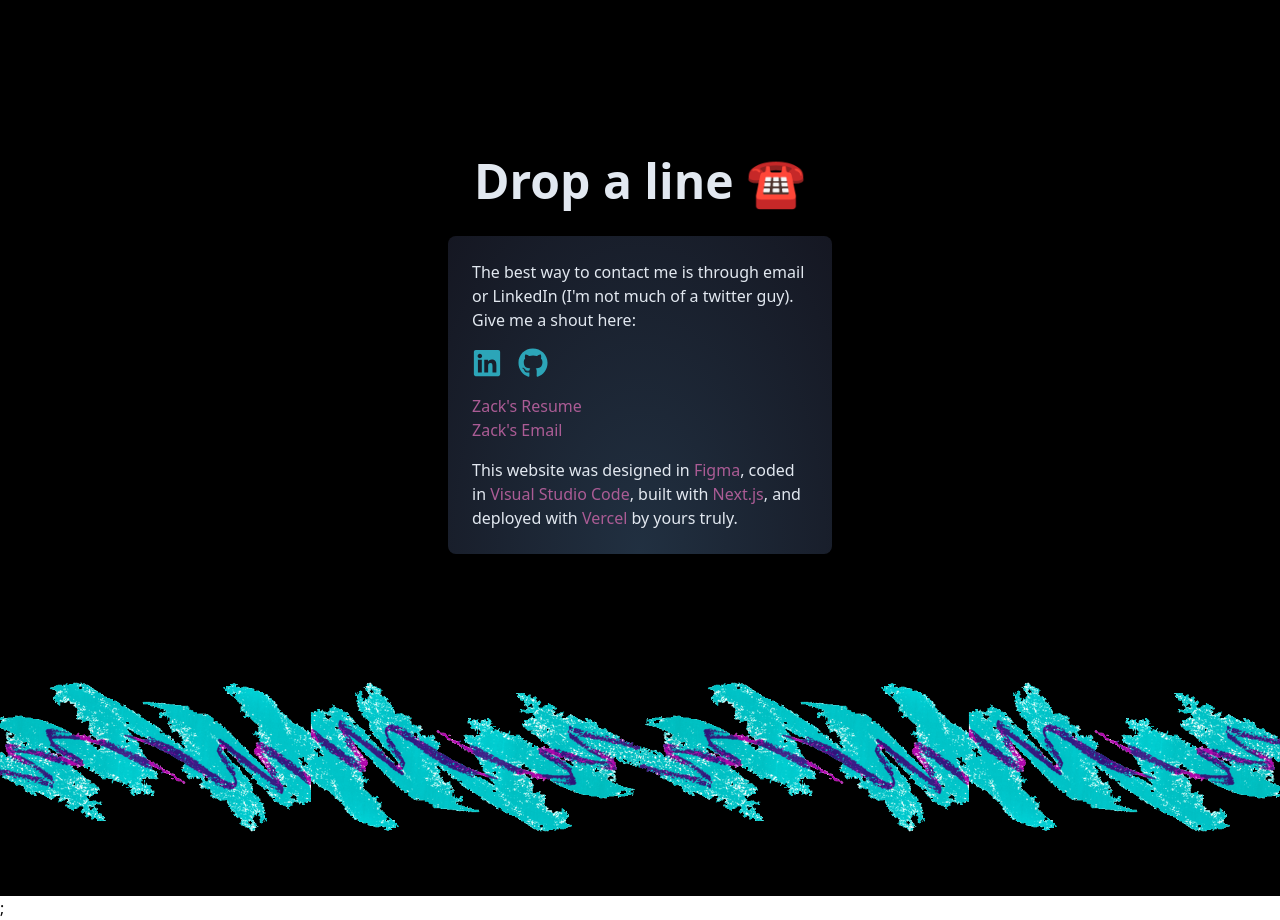
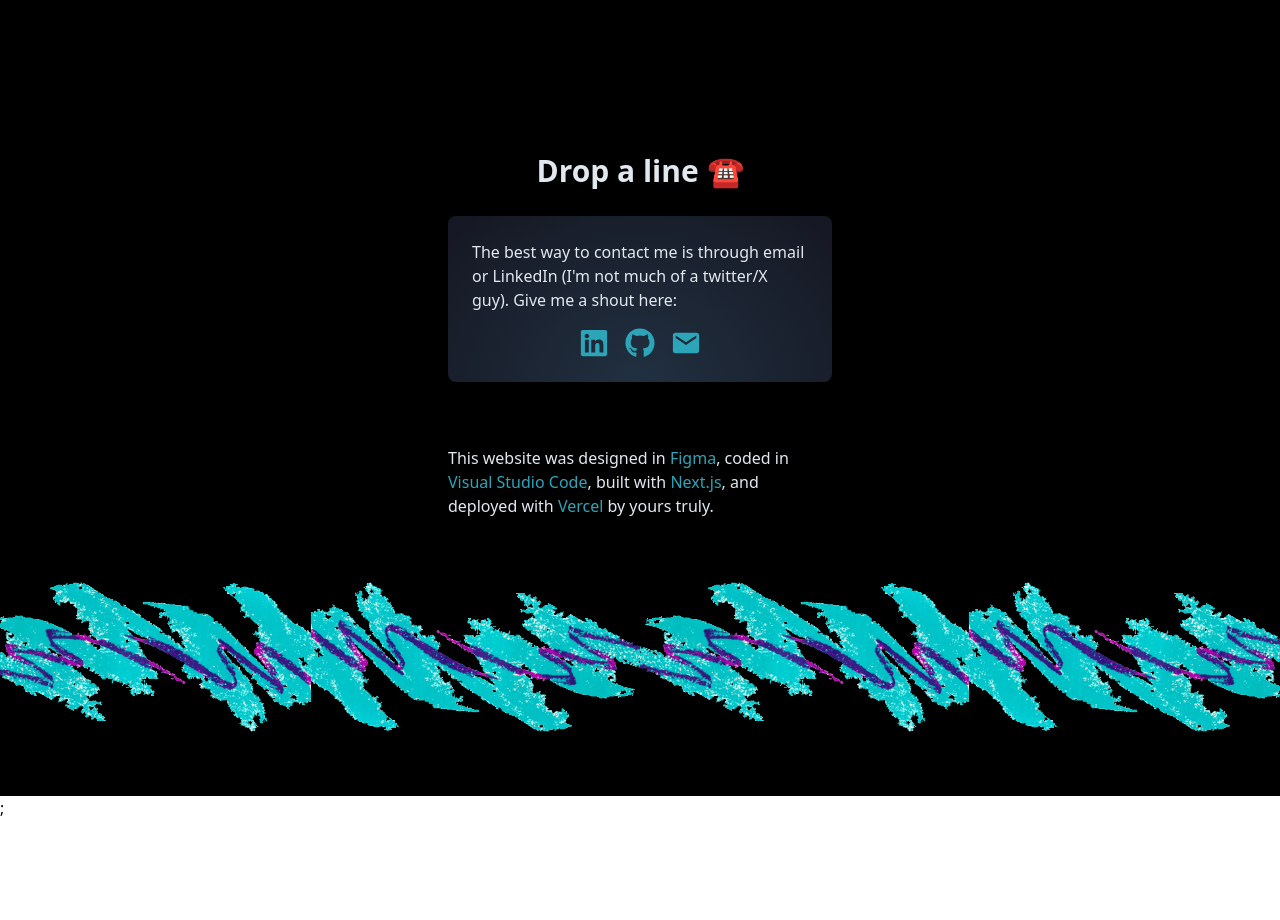
Before and after one commit to zackhanni/zachary.works, a Next.js app: page / in a window 1280 px wide. Shown: the part 4566-5486 px from the top of the page. After the commit the page ends 5386 px from the top, so only its background shows below. Built offline with nearby package versions, Linux system fonts and the light colour scheme.

Commit message:
adjusted contact text. moved website design text to footer

```diff
--- a/app/components/Contact.tsx
+++ b/app/components/Contact.tsx
@@ -30,6 +30,7 @@ import {
   AlertDialogTitle,
   AlertDialogTrigger,
 } from "@/components/ui/alert-dialog";
+import SectionHeader from "./SectionHeader";
 
 const formSchema = z.object({
   name: z.string().min(1, {
@@ -84,9 +85,7 @@ export default function Contact() {
   return (
     <>
       <section id="contact" className=" text-slate-200 bg-black py-16">
-        <div className="w-full flex items-center justify-center z-10 sticky top-0 backdrop-blur h-[110px]">
-          <h2 className="text-5xl font-bold text-slate-200 ">Drop a line ☎️</h2>
-        </div>
+        <SectionHeader title="Drop a line ☎️" />
         <div className="radial-gradient p-6 rounded-lg max-w-sm mx-auto">
           {/* <div className="">
             <Form {...form}>
@@ -150,13 +149,13 @@ export default function Contact() {
           <div className=" space-y-4">
             <p>
               The best way to contact me is through email or LinkedIn (I&apos;m
-              not much of a twitter guy). Give me a shout here:
+              not much of a twitter/X guy). Give me a shout here:
             </p>
 
-            <div className="flex space-x-4">
+            <div className="flex justify-center space-x-4">
               <SocialMedia
                 name="Linkedin"
-                link="https://github.com/zackhanni"
+                link="https://www.linkedin.com/in/zackhanni/"
                 icon={<FaLinkedin />}
               />
               <SocialMedia
@@ -164,64 +163,29 @@ export default function Contact() {
                 link="https://github.com/zackhanni"
                 icon={<FaGithub />}
               />
-              {/* <SocialMedia
-              name="Email"
-              link="mailto:zack.hanni@gmail.com"
-              icon={<IoMdMail />}
-              className=""
-            /> */}
+              <SocialMedia
+                name="Email"
+                link="mailto:zack.hanni@gmail.com"
+                className="text-[#2CA5B8] hover:text-[#2CA5B8]"
+                icon={<IoMdMail />}
+              />
             </div>
-            <div className="flex flex-col">
+            {/* <div className="flex flex-col">
               <a
                 href="https://docs.google.com/document/d/1SzLNz6jHUPfvxQVEV21YptKuoyBZ6UFzQjmPckXFGQY/edit?usp=sharing"
                 target="blank"
-                className="hover:underline hover:text-[#2CA5B8] text-[#AB5C95]"
+                className="hover:underline text-[#2CA5B8] hover:text-[#AB5C95]"
               >
                 Zack&apos;s Resume
               </a>
               <a
                 href="mailto:zack.hanni@gmail.com"
                 target="blank"
-                className="hover:underline hover:text-[#2CA5B8] text-[#AB5C95]"
+                className="hover:underline text-[#2CA5B8] hover:text-[#AB5C95]"
               >
                 Zack&apos;s Email
               </a>
-            </div>
-            <p className="max-w-sm mb-0">
-              This website was designed in{" "}
-              <a
-                href="https://www.figma.com/"
-                target="_blank"
-                className="hover:text-[#2CA5B8] text-[#AB5C95]"
-              >
-                Figma
-              </a>
-              , coded in{" "}
-              <a
-                href="https://code.visualstudio.com/"
-                target="_blank"
-                className="hover:text-[#2CA5B8] text-[#AB5C95]"
-              >
-                Visual Studio Code
-              </a>
-              , built with{" "}
-              <a
-                href="https://nextjs.org/"
-                target="_blank"
-                className="hover:text-[#2CA5B8] text-[#AB5C95]"
-              >
-                Next.js
-              </a>
-              , and deployed with{" "}
-              <a
-                href="https://vercel.com/"
-                target="_blank"
-                className="hover:text-[#2CA5B8] text-[#AB5C95]"
-              >
-                Vercel
-              </a>{" "}
-              by yours truly.
-            </p>
+            </div> */}
           </div>
         </div>
         <Footer />
--- a/app/components/Footer.tsx
+++ b/app/components/Footer.tsx
@@ -4,6 +4,41 @@ import React from "react";
 export default function Footer() {
   return (
     <div className="flex flex-col items-center justify-center mt-16">
+      <p className="max-w-sm mb-0">
+        This website was designed in{" "}
+        <a
+          href="https://www.figma.com/"
+          target="_blank"
+          className="text-[#2CA5B8] hover:text-[#AB5C95]"
+        >
+          Figma
+        </a>
+        , coded in{" "}
+        <a
+          href="https://code.visualstudio.com/"
+          target="_blank"
+          className="text-[#2CA5B8] hover:text-[#AB5C95]"
+        >
+          Visual Studio Code
+        </a>
+        , built with{" "}
+        <a
+          href="https://nextjs.org/"
+          target="_blank"
+          className="text-[#2CA5B8] hover:text-[#AB5C95]"
+        >
+          Next.js
+        </a>
+        , and deployed with{" "}
+        <a
+          href="https://vercel.com/"
+          target="_blank"
+          className="text-[#2CA5B8] hover:text-[#AB5C95]"
+        >
+          Vercel
+        </a>{" "}
+        by yours truly.
+      </p>
       <div className="flex overflow-hidden justify-center pt-16 w-screen">
         <Image
           src="/jazz-cup.png"
```
